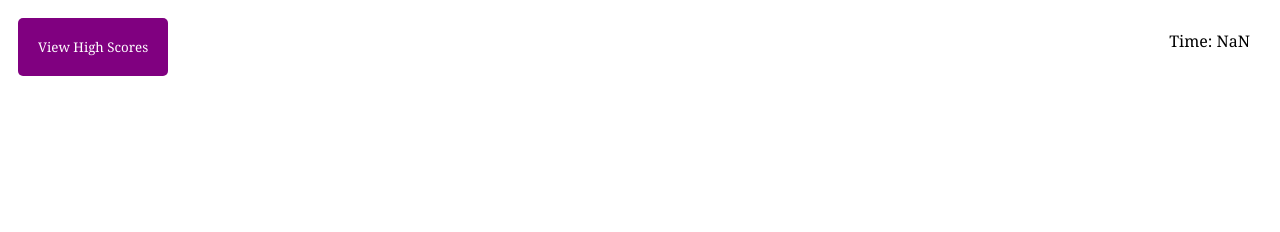
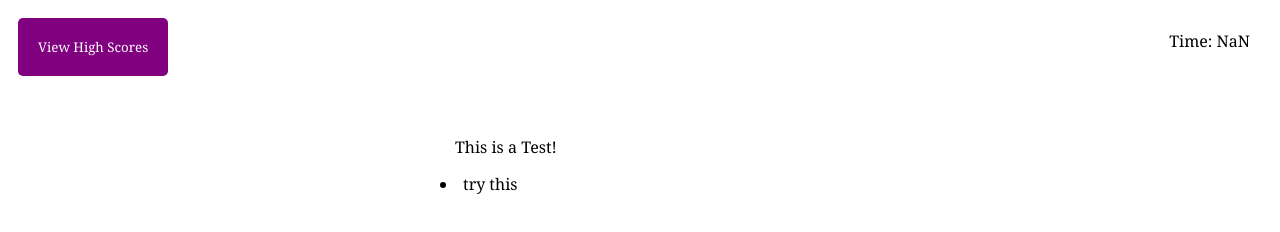
Before and after one commit to LILKEYKEY17/Quiz-Test, a plain HTML site: page index.html in a window 1280 px wide. Both pictures are taken after a click on the button "Start Quiz". Drawn offline with Linux system fonts and the light colour scheme.

Commit message:
fixing questions

```diff
--- a/assets/javaScript/script.js
+++ b/assets/javaScript/script.js
@@ -107,6 +107,7 @@
         );
     }
 }
+
 nameEl.onkeyup = checkForEnter;
 
 submitBtn.onclick = saveHighscore;
--- a/index.html
+++ b/index.html
@@ -49,7 +49,9 @@
 
             <div class="hide" id="questions">
                 <h2 id="question-words"></h2>
+                <p>This is a Test!</p>
                 <div class="options" id="options">
+                    <li>try this</li>
                 </div>
             </div>
 
```
